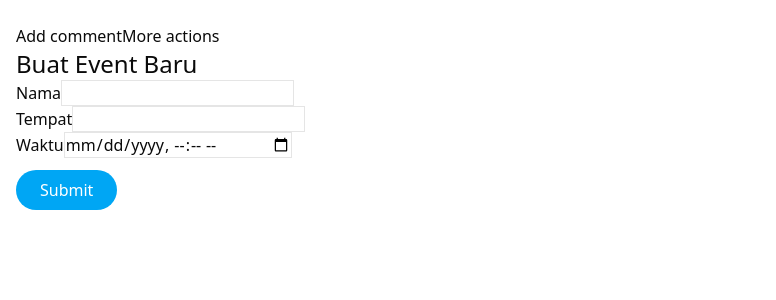
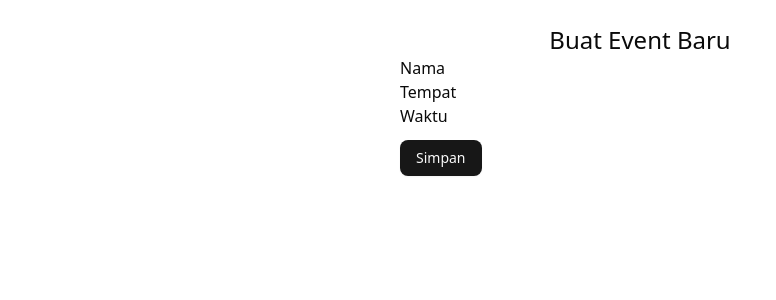
Before and after one commit to vidya3155/hotel, a Vue app: page /hotel in a window 1280 px wide. Shown: the top 300 px of the page, without its empty margins (0-776 px from the left). Built offline with nearby package versions, Linux system fonts and the light colour scheme; the HTML template or start-up script is replaced by a standard one.

Commit message:
createview

```diff
--- a/src/views/CreateHotelView.vue
+++ b/src/views/CreateHotelView.vue
@@ -1,6 +1,8 @@
 <script setup lang="ts">
 import { ref } from 'vue'
 import { useRouter } from 'vue-router'
+import { Button } from '@/components/button'
+import { Input } from '@/components/button/ui/Input.vue'
 
 const router = useRouter();
 
@@ -27,24 +29,24 @@ const saveData = async () => {
 
 
 <template>
-    <div class="container px-4 py-6 mx-auto">Add commentMore actions
-        <h1 class="text-lg sm:text-2xl">Buat Event Baru</h1>
-        <form @submit.prevent="saveData">
+        <div class="container px-4 py-6 mx-auto w-lg">
+            <h1 class="text-lg sm:text-2xl text-center">Buat Event Baru</h1>
+    <form @submit.prevent="saveData">
             <div class="w-full">
                 <label>Nama</label>
-                <input type="text" v-model="name" class="border">
+                <Input type="text" v-model="name" />
             </div>
             <div>
                 <label>Tempat</label>
-                <input type="text" v-model="place" class="border">
+                <Input type="text" v-model="place" />
             </div>
             <div>
                 <label>Waktu</label>
-                <input type="datetime-local" v-model="time" class="border">
+                <Input type="datetime-local" v-model="time" />
             </div>
 
             <div class="mt-3">
-                <input type="submit" class="rounded-full text-white bg-sky-500 py-2 px-6 hover:bg-sky-800 hover:cursor-pointer">
+                <Button type="submit">Simpan</Button>
             </div>
         </form>
     </div>
```
